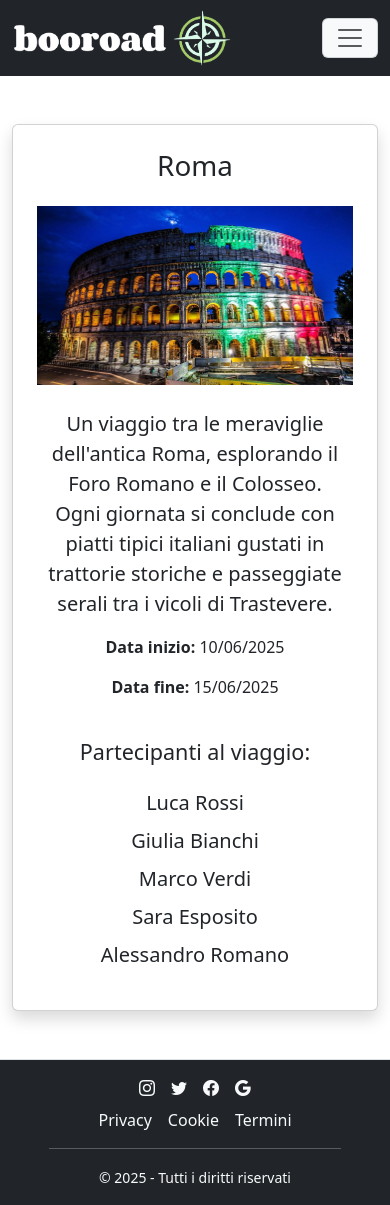
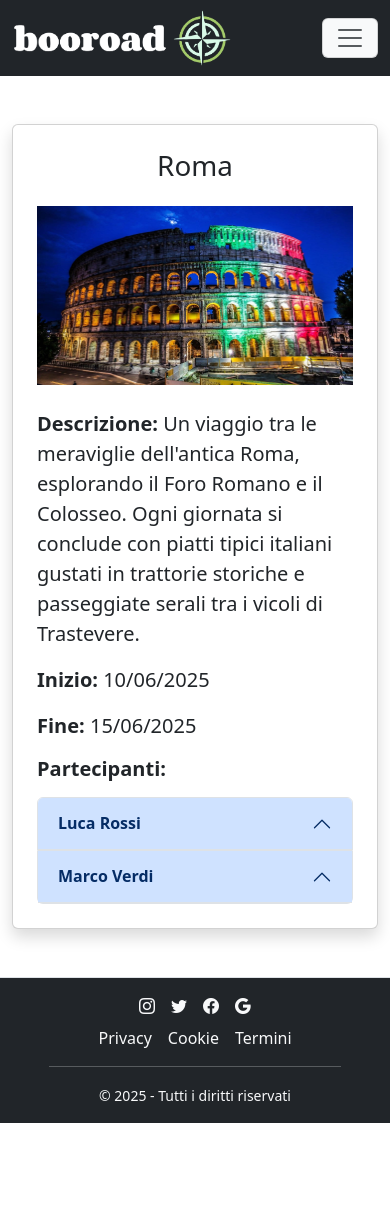
Before and after one commit to marzia-blasi/Booroad, a React (Vite) app: page /tripslist/1 in a window 390 px wide. After the commit the page ends 1123 px from the top, so only its background shows below. Built offline with nearby package versions, Linux system fonts and the light colour scheme.

Commit message:
rename files, fix partecipant list, edit add trip form

```diff
--- a/src/App.jsx
+++ b/src/App.jsx
@@ -3,24 +3,39 @@ import { BrowserRouter, Routes, Route } from "react-router";
 import DefaultLayout from "./Layouts/DefaultLayout";
 
 import HomePage from "./Pages/HomePage";
-import Error404 from "./Pages/Error404";
+
 import TripsList from "./Pages/TripsList";
 import SingleTripPage from "./Pages/SingleTripPage";
+
 import AboutUsPage from "./Pages/AboutUsPage";
 
+import Error404Page from "./Pages/Error404Page";
+
 export default function Main() {
+
   return (
+
     <BrowserRouter>
+
       <Routes>
+
         <Route element={<DefaultLayout />}>
+
           <Route index element={<HomePage />} />
 
           <Route path="/tripslist" element={<TripsList />} />
-          <Route path="/tripslist/:id" element={<SingleTripPage />} />
+          <Route path="/tripslist/:tripId" element={<SingleTripPage />} />
+
           <Route path="/aboutus" element={<AboutUsPage />} />
-          <Route path="*" element={<Error404 />} />
+
+          <Route path="*" element={<Error404Page />} />
+
         </Route>
+
       </Routes>
+
     </BrowserRouter>
+
   );
+
 }
--- a/src/Components/AddPartecipant.jsx
+++ b/src/Components/AddPartecipant.jsx
@@ -1,13 +1,12 @@
 export default function AddPartecipant() {
+
   return (
-    <div className="p-5 mt-1 bg-body-tertiary rounded-4">
-      <h4 className="mb-5 text-center text-primary">
-        Aggiungi un nuovo partecipante
-      </h4>
 
-      <form>
-        <div className="row g-4">
-          <div className="col-md-6">
+    <div className="mt-1 bg-body-tertiary rounded-4">
+
+      <div className="mb-3">
+        <div className="row g-1">
+          <div className="col">
             <label htmlFor="first_name" className="form-label small text-dark">
               Nome
             </label>
@@ -19,7 +18,7 @@ export default function AddPartecipant() {
             />
           </div>
 
-          <div className="col-md-6">
+          <div className="col">
             <label htmlFor="last_name" className="form-label small text-dark">
               Cognome
             </label>
@@ -31,7 +30,7 @@ export default function AddPartecipant() {
             />
           </div>
 
-          <div className="col-md-6">
+          <div className="col">
             <label htmlFor="email" className="form-label small text-dark">
               Email
             </label>
@@ -43,7 +42,7 @@ export default function AddPartecipant() {
             />
           </div>
 
-          <div className="col-md-6">
+          <div className="col">
             <label htmlFor="phone" className="form-label small text-dark">
               Cellulare
             </label>
@@ -55,7 +54,7 @@ export default function AddPartecipant() {
             />
           </div>
 
-          <div className="col-12">
+          <div className="col">
             <label
               htmlFor="codice_fiscale"
               className="form-label small text-dark"
@@ -71,12 +70,9 @@ export default function AddPartecipant() {
           </div>
         </div>
 
-        <div className="text-center mt-5">
-          <button type="submit" className="btn btn-primary px-5 py-2">
-            Aggiungi
-          </button>
-        </div>
-      </form>
+      </div>
     </div>
+
   );
+
 }
--- a/src/Components/AddTrip.jsx
+++ b/src/Components/AddTrip.jsx
@@ -69,18 +69,21 @@ export default function AddTrip() {
         </div>
         <div className="mb-3">
           <label htmlFor="partecipants" className="form-label">
-            Aggiungi partecipanti:
+            Partecipanti:
           </label>
+
+        <AddPartecipant />
+
           <button className="btn btn-primary d-block">
             <i className="bi bi-plus-lg"></i>
           </button>
         </div>
-        <AddPartecipant />
 
         <button type="submit" className="btn btn-primary w-25 mx-auto">
-          Salva
+          Aggiungi viaggio
         </button>
       </form>
+
     </>
   );
 }
--- /dev/null
+++ b/src/Components/PartecipantList.jsx
@@ -0,0 +1,37 @@
+import trips from "../db/trips.js";
+
+import SinglePartecipant from "./SinglePartecipant.jsx";
+
+export default function Partecipantlist({ tripId }) {
+
+  const trip = trips.find(trip => trip.id === Number(tripId));
+
+  return (
+
+    <section>
+
+      <h5 className="mb-3 fw-bold">Partecipanti:</h5>
+
+      <div className="accordion row g-1" id="accordionExample">
+
+        <div className="col col-lg-6">
+
+          {
+
+            trip.partecipants.map(partecipantID => {
+
+              return <SinglePartecipant key={`partecipant-${partecipantID}`} id={partecipantID} />;
+
+            })
+
+          }
+
+        </div>
+
+      </div>
+
+    </section>
+
+  );
+
+}
--- /dev/null
+++ b/src/Components/SinglePartecipant.jsx
@@ -0,0 +1,43 @@
+import partecipants from "../db/partecipants.js";
+
+export default function SinglePartecipant({ id }) {
+
+  const partecipant = partecipants.find((p) => p.id === Number(id));
+
+  return (
+
+        <div key={partecipant.id} className="accordion-item">
+
+          <h2 className="accordion-header">
+
+            <button className="accordion-button" type="button" data-bs-toggle="collapse" data-bs-target="#collapseOne" aria-expanded="true" aria-controls="collapseOne">
+
+              <strong>{partecipant.first_name} {partecipant.last_name}</strong>
+
+            </button>
+
+          </h2>
+
+          <div id="collapseOne" className="accordion-collapse collapse" data-bs-parent="#accordionExample">
+
+            <div className="accordion-body">
+
+              <ul className="list-unstyled">
+
+                <li className="my-3"><strong>Codice fiscale: </strong>{partecipant.tax_code}</li>
+
+                <li className="my-3"><strong>Indirizzo email: </strong>{partecipant.email}</li>
+
+                <li className="my-3"><strong>Numero di telefono: </strong>{partecipant.phone}</li>
+
+              </ul>
+
+            </div>
+
+          </div>
+
+        </div>
+
+  );
+
+}
--- a/src/Pages/SingleTripPage.jsx
+++ b/src/Pages/SingleTripPage.jsx
@@ -1,33 +1,57 @@
 import { useParams } from "react-router-dom";
-import travels from "../db/travels";
-import Partecipants from "../Components/Partecipants.jsx";
+
+import trips from "../db/trips.js";
+
+import PartecipantList from "../Components/PartecipantList.jsx";
 
 export default function SingleTripPage() {
-    const { id } = useParams();
-    const trip = travels.find((t) => t.id === parseInt(id));
+
+  const { tripId } = useParams();
+
+  const trip = trips.find(trip => trip.id === parseInt(tripId));
 
   return (
+
     <div className="container my-5">
+
       <div className="row justify-content-center">
+
         <div className="col-12 col-md-10 col-lg-8">
-                    <div className="card p-4 text-center rounded shadow">
-                        <h1 className="mb-4">{trip.title}</h1>
-                        <img
-                            src={`/${trip.img}`}
-                            alt={trip.title}
-                            className="img-fluid mx-auto mb-4 h-100"
-                        />
-                        <p className="fs-5 px-2">{trip.description}</p>
-                        <p>
-                            <strong>Data inizio:</strong> {trip.start_date}
+
+          <div className="card p-4 rounded shadow">
+
+            <h1 className="mb-4 text-center">{trip.title}</h1>
+
+            <img src={`/${trip.img}`} alt={trip.title} className="img-fluid mx-auto mb-4 h-100" />
+
+            <p className="fs-5">
+
+              <strong>Descrizione: </strong>{trip.description}
+
             </p>
-                        <p>
-                            <strong>Data fine:</strong> {trip.end_date}
+
+            <p className="fs-5">
+
+              <strong>Inizio: </strong>{trip.start_date}
+
             </p>
-                        <Partecipants />
+
+            <p className="fs-5">
+
+              <strong>Fine: </strong>{trip.end_date}
+
+            </p>
+
+            <PartecipantList tripId={tripId} />
+
           </div>
+
         </div>
+
       </div>
+
     </div>
+
   );
+
 }
--- a/src/Pages/TripsList.jsx
+++ b/src/Pages/TripsList.jsx
@@ -1,15 +1,15 @@
 import { Link } from "react-router";
-import travels from "../db/travels";
+import trips from "../db/trips";
 import AddTrip from "../Components/AddTrip";
 
 export default function TripsList() {
   return (
     <>
       <div className="container my-5">
-        <h2 className="text-uppercase mb-3">i nostri viaggi:</h2>
+        <h2 className="mb-3">I nostri viaggi:</h2>
 
         <div className="row row-cols-1 row-cols-md-2 row-cols-lg-3 mb-5 g-3">
-          {travels.map((item) => (
+          {trips.map((item) => (
             <div key={item.id} className="col">
               <Link to={`/tripslist/${item.id}`}>
                 <div className="card travel-card position-relative overflow-hidden">
--- a/src/db/travels.js
+++ b/src/db/trips.js
@@ -1,4 +1,4 @@
-const travels = [
+const trips = [
   {
     id: 1,
     title: "Roma",
@@ -81,4 +81,4 @@ const travels = [
   },
 ];
 
-export default travels;
+export default trips;
```
Also changed, not shown: src/Components/ContactCard.jsx (deleted, +0 -32 lines), src/Pages/Error404Page.jsx (renamed from src/Pages/Error404.jsx). Lines whose indentation alone changed are shown as unchanged.
